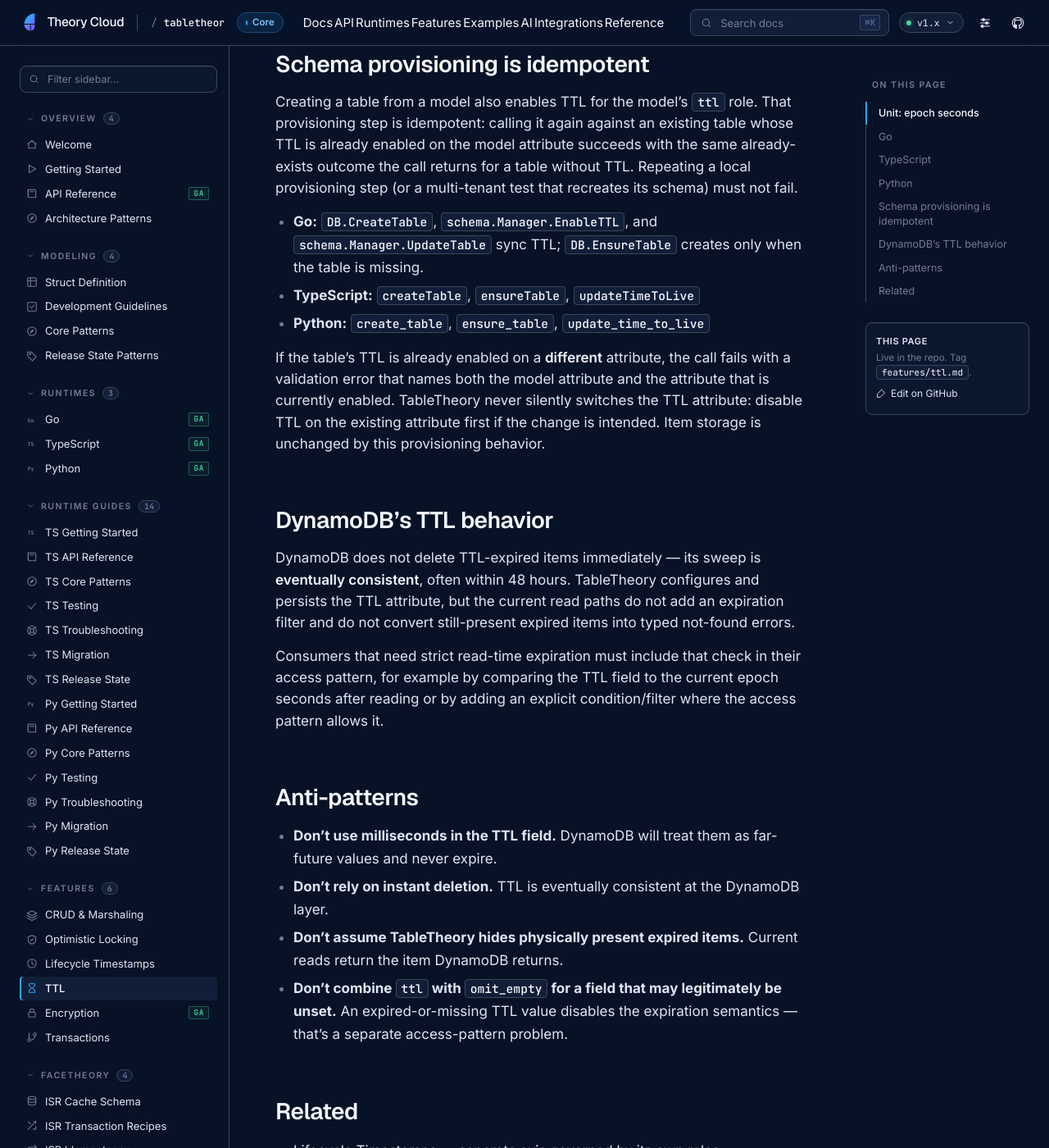
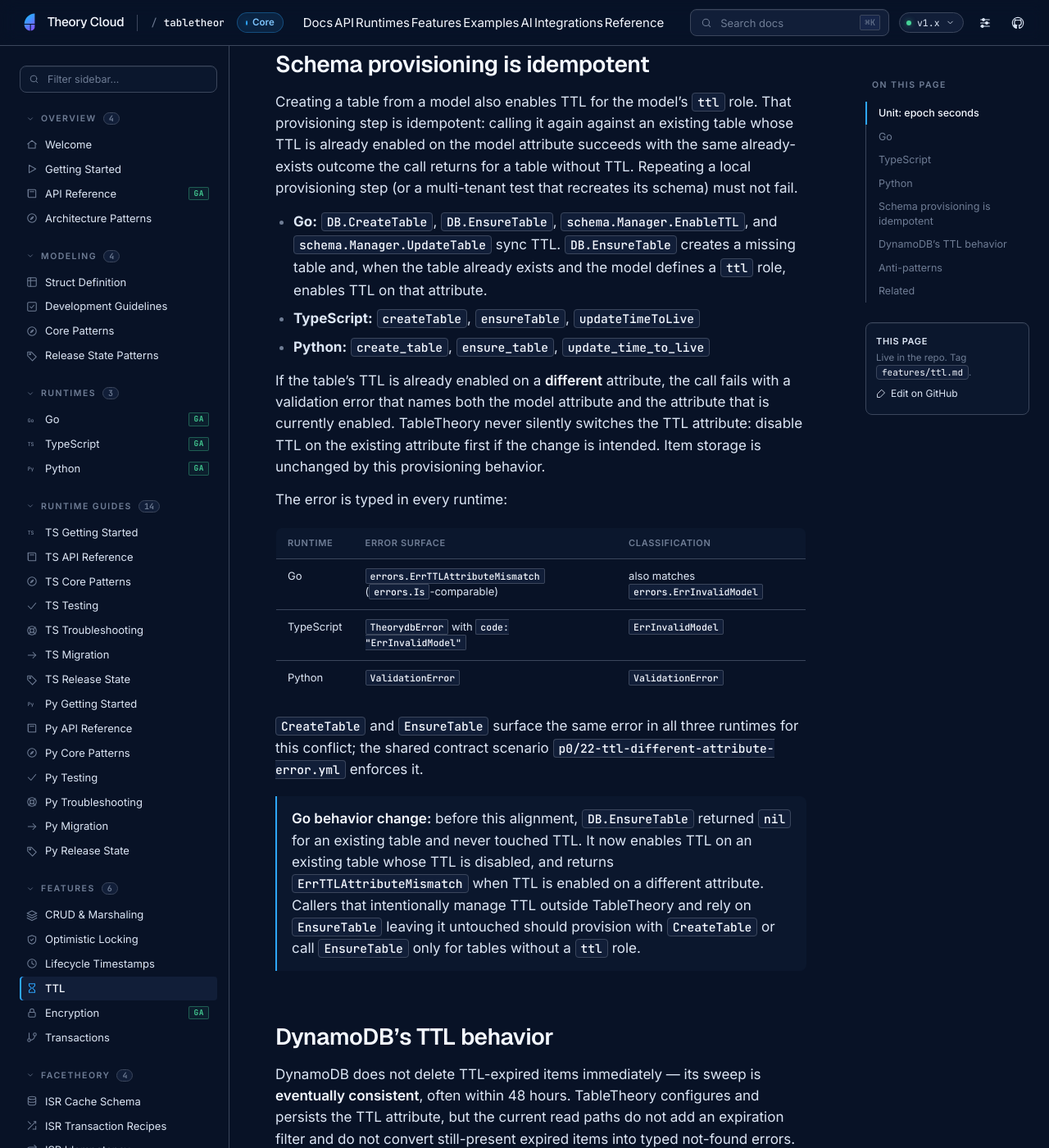
Before and after one commit to theory-cloud/TableTheory, a Jekyll site: the page built from docs/features/ttl.md, in a window 1280 px wide and 1400 px high, scrolled down 1975 px. Shown: the whole window at 82% size. Built offline with Jekyll 4.4.1, drawn with Linux system fonts in a browser that asks for light colours.

Commit message:
docs: document EnsureTable TTL convergence and typed conflict
Record that EnsureTable now converges TTL on an existing table in all runtimes, document the per-runtime conflict error surface, and note the Go behavior change. Remove the obsolete local-harness gap entry for CreateTable TTL idempotency.

Refs Factory docs/058 LOCAL-T1.6.

```diff
--- a/docs/features/ttl.md
+++ b/docs/features/ttl.md
@@ -81,9 +81,10 @@ already-exists outcome the call returns for a table without TTL. Repeating a
 local provisioning step (or a multi-tenant test that recreates its schema) must
 not fail.
 
-- **Go:** `DB.CreateTable`, `schema.Manager.EnableTTL`, and
-  `schema.Manager.UpdateTable` sync TTL; `DB.EnsureTable` creates only when the
-  table is missing.
+- **Go:** `DB.CreateTable`, `DB.EnsureTable`, `schema.Manager.EnableTTL`, and
+  `schema.Manager.UpdateTable` sync TTL. `DB.EnsureTable` creates a missing
+  table and, when the table already exists and the model defines a `ttl` role,
+  enables TTL on that attribute.
 - **TypeScript:** `createTable`, `ensureTable`, `updateTimeToLive`
 - **Python:** `create_table`, `ensure_table`, `update_time_to_live`
 
@@ -92,6 +93,25 @@ fails with a validation error that names both the model attribute and the
 attribute that is currently enabled. TableTheory never silently switches the TTL
 attribute: disable TTL on the existing attribute first if the change is
 intended. Item storage is unchanged by this provisioning behavior.
+
+The error is typed in every runtime:
+
+| Runtime | Error surface | Classification |
+| --- | --- | --- |
+| Go | `errors.ErrTTLAttributeMismatch` (`errors.Is`-comparable) | also matches `errors.ErrInvalidModel` |
+| TypeScript | `TheorydbError` with `code: "ErrInvalidModel"` | `ErrInvalidModel` |
+| Python | `ValidationError` | `ValidationError` |
+
+`CreateTable` and `EnsureTable` surface the same error in all three runtimes for
+this conflict; the shared contract scenario
+`p0/22-ttl-different-attribute-error.yml` enforces it.
+
+> **Go behavior change:** before this alignment, `DB.EnsureTable` returned `nil`
+> for an existing table and never touched TTL. It now enables TTL on an existing
+> table whose TTL is disabled, and returns `ErrTTLAttributeMismatch` when TTL is
+> enabled on a different attribute. Callers that intentionally manage TTL outside
+> TableTheory and rely on `EnsureTable` leaving it untouched should provision with
+> `CreateTable` or call `EnsureTable` only for tables without a `ttl` role.
 
 ## DynamoDB's TTL behavior
 
```
Also changed, not shown: docs/examples/local-harness.md (+0 -6 lines), CHANGELOG.md.
